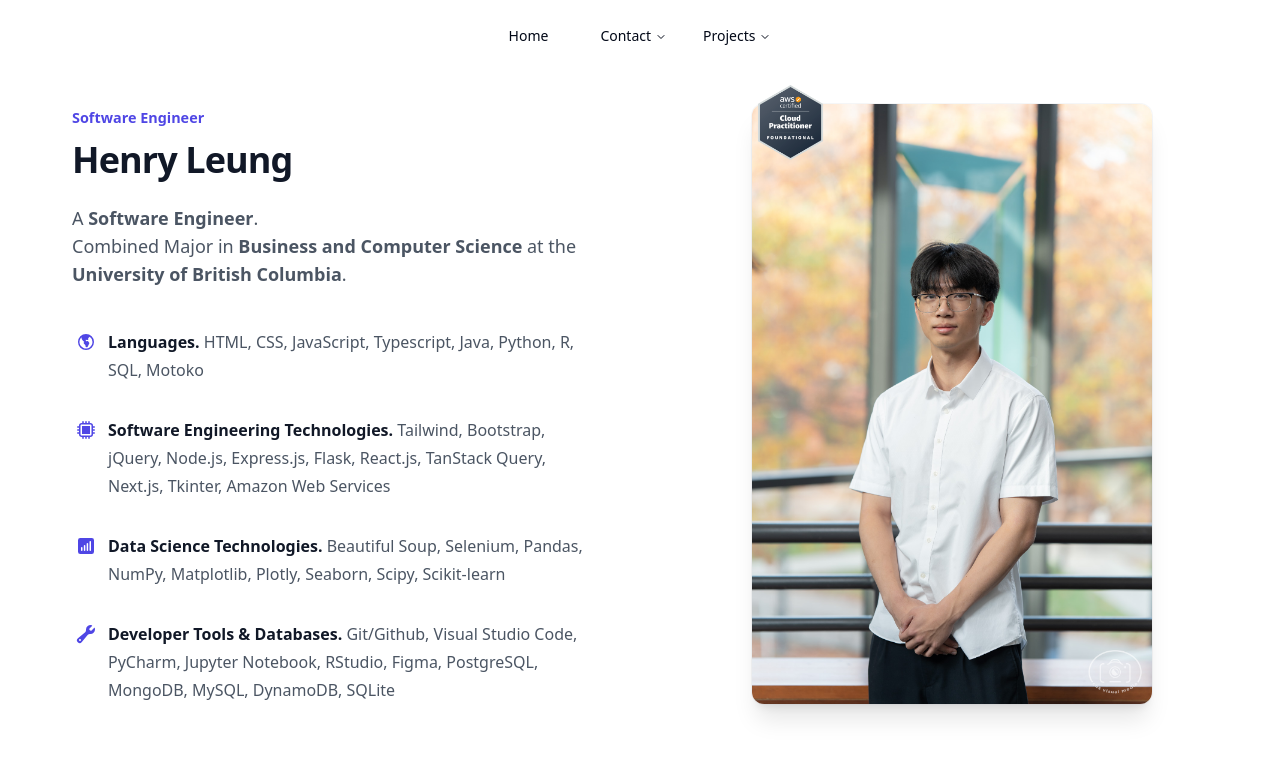
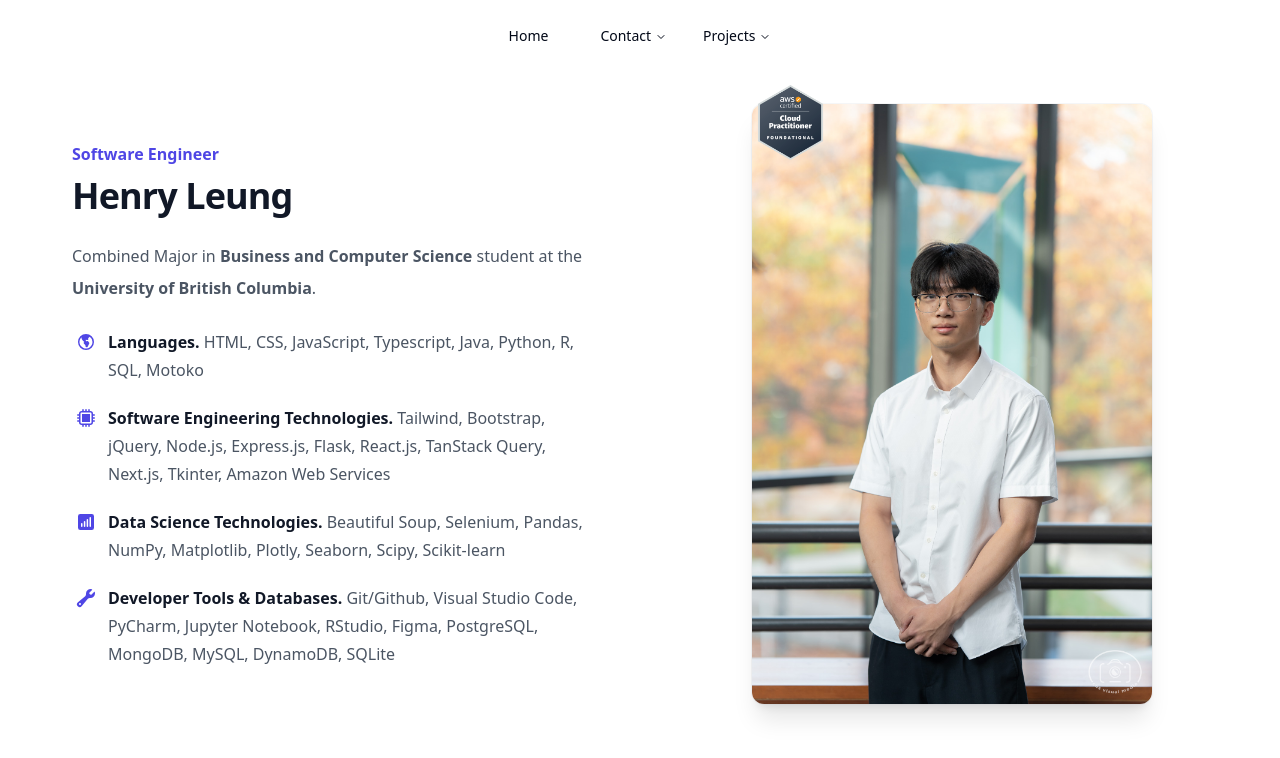
Before and after one commit to HenryLeungJ/personal-website, a Next.js app: page / in a window 1280 px wide. Shown: the top 758 px of the page. Built offline with nearby package versions, Linux system fonts and the light colour scheme.

Commit message:
fixed sizing issues

```diff
--- a/src/components/me.tsx
+++ b/src/components/me.tsx
@@ -41,18 +41,17 @@ export default function Henry() {
         <div className="mx-auto grid max-w-2xl grid-cols-1 gap-x-8 gap-y-16 sm:gap-y-20 lg:mx-0 lg:max-w-none lg:grid-cols-2">
           <div className="lg:pt-4 grid place-content-center lg:place-content-start`">
             <div className="lg:max-w-lg">
-              <h2 className="text-base font-semibold leading-7 text-[2.5vh] xl:text-[1.8vh] text-indigo-600">
+              <h2 className="text-base font-semibold leading-7 text-[2.5vh] text-indigo-600">
                 Software Engineer
               </h2>
               <p className="mt-2 xl:mt-2 text-[5vh] xl:text-4xl font-bold tracking-tight text-gray-900">
                 Henry Leung
               </p>
-              <p className="mt-3 xl:mt-6 text-[2.5vh] xl:text-lg leading-8 text-gray-600">
-                A <b>Software Engineer</b>.<br />
-                Combined Major in <b>Business and Computer Science</b> at the{" "}
-                <b>University of British Columbia</b>.<br />
+              <p className="mt-3 xl:mt-6 text-[100%] leading-8 text-gray-600">
+                Combined Major in <b>Business and Computer Science</b> student
+                at the <b>University of British Columbia</b>.<br />
               </p>
-              <dl className="mt-3 xl:mt-10 max-w-xl space-y-3 lg:space-y-4 xl:space-y-8 text-base leading-7 text-gray-600 lg:max-w-none">
+              <dl className="mt-3 xl:mt-6 max-w-xl space-y-3 lg:space-y-4 xl:space-y-5 text-base leading-7 text-gray-600 lg:max-w-none">
                 {features.map((feature) => (
                   <div key={feature.name} className="relative pl-9">
                     <dt className="inline font-semibold text-gray-900">
@@ -60,9 +59,9 @@ export default function Henry() {
                         className="absolute left-1 top-1 h-5 w-5 text-indigo-600"
                         aria-hidden="true"
                       />
-                      <span className="text-[2vh]">{feature.name}</span>
+                      <span className="text-[100%]">{feature.name}</span>
                     </dt>{" "}
-                    <dd className="inline text-[2vh] xl:text-base">
+                    <dd className="inline text-[100%] xl:text-base">
                       {feature.description}
                     </dd>
                   </div>
```
